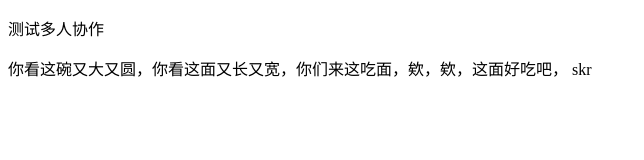
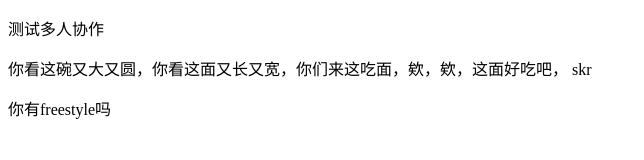
Before and after one commit to mark8008820/gitdemo, a plain HTML site: page index.html in a window 1280 px wide. Shown: the whole page, without its empty margins (0-644 px from the left). Drawn offline with Linux system fonts and the light colour scheme.

Commit message:
程序员a的第二次提交

```diff
--- a/index.html
+++ b/index.html
@@ -11,6 +11,7 @@
 <body>
     <p>测试多人协作</p>
     <p>你看这碗又大又圆，你看这面又长又宽，你们来这吃面，欸，欸，这面好吃吧， skr</p>
+    <p>你有freestyle吗</p>
 </body>
 
 </html>
```
